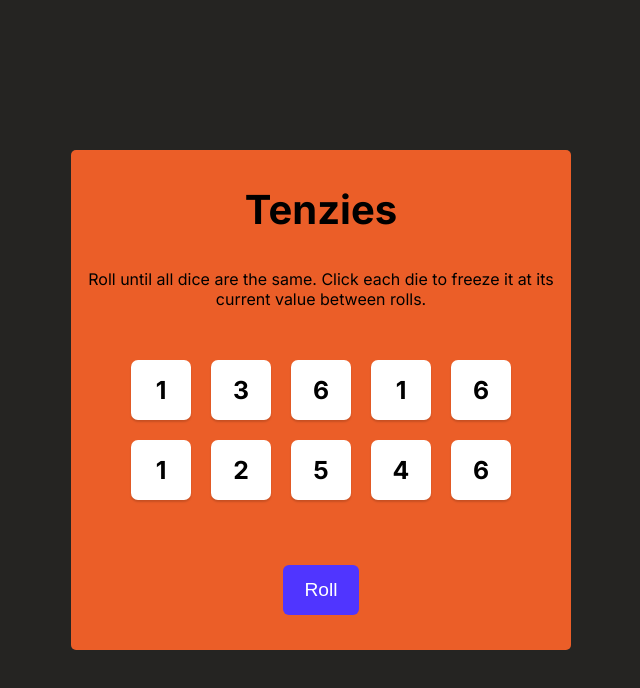
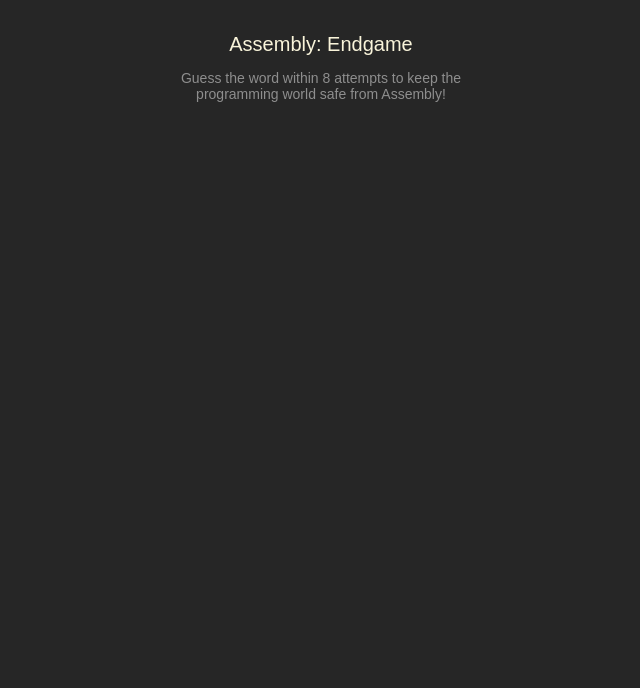
Before and after one commit to l0keshbabu/react-practice, a React (Create React App) app in the folder react-practice/: page / in a window 1280 px wide. Shown: the top 688 px of the page, without its empty margins (319-959 px from the left). Built offline with nearby package versions, Linux system fonts and the light colour scheme; a web font is replaced by a local one.

Commit message:
setup file and folder structure for the new module (assembly-endgame) and worked on header component

```diff
--- a/react-practice/src/App.js
+++ b/react-practice/src/App.js
@@ -2,8 +2,8 @@
 // import Traveljournal from "./travel-journal/travel";
 // import ChefClaude from "./claude-cheff/Cheff"
 // import MemeGenerator from "./meme-generator/MemeGenerator";
-import Appt from "./TenziesApp/App"
-
+// import Appt from "./TenziesApp/App"
+import Appt from "./assembly-endgame/App";
 
 function App() {
   return (
--- /dev/null
+++ b/react-practice/src/assembly-endgame/App.js
@@ -0,0 +1,12 @@
+import "./endgame.css"
+
+
+
+export default function App(){
+    return (
+        <header>
+            <h1>Assembly: Endgame</h1>
+                <p>Guess the word within 8 attempts to keep the programming world safe from Assembly!</p>
+        </header>
+    )
+}
--- /dev/null
+++ b/react-practice/src/assembly-endgame/endgame.css
@@ -0,0 +1,30 @@
+* {
+    box-sizing: border-box;
+}
+
+body {
+    margin: 0;
+    font-family: "Hanken Grotesk", Arial, sans-serif;
+    background-color: #262626;
+    color: #D9D9D9;
+    padding: 20px;
+    height: 100vh;
+    display: flex;
+    justify-content: center;
+}
+
+header {
+    text-align: center;
+}
+
+header > h1 {
+    font-size: 1.25rem;
+    font-weight: 500;
+    color: #F9F4DA;
+}
+
+header > p {
+    font-size: 0.875rem;
+    max-width: 350px;
+    color: #8E8E8E
+}
```
